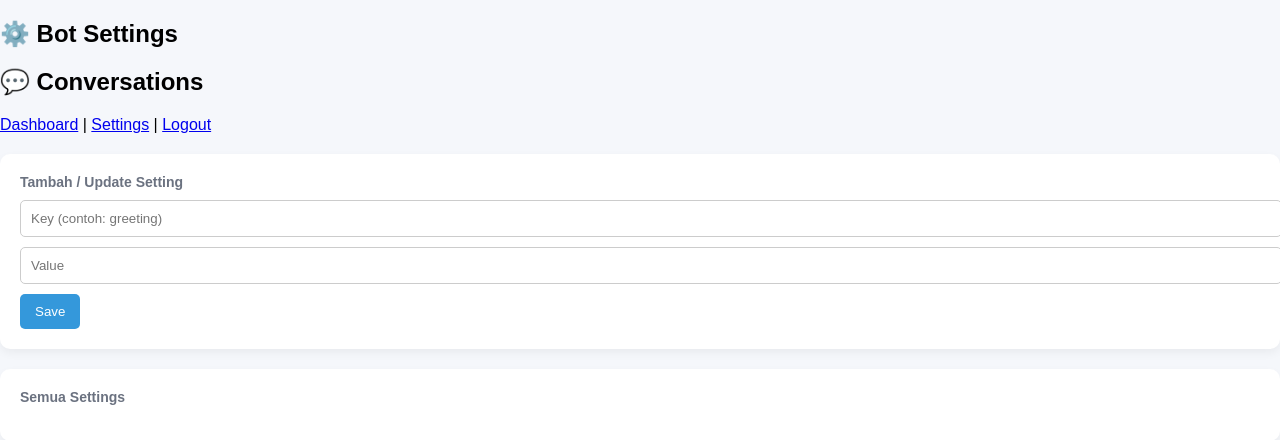
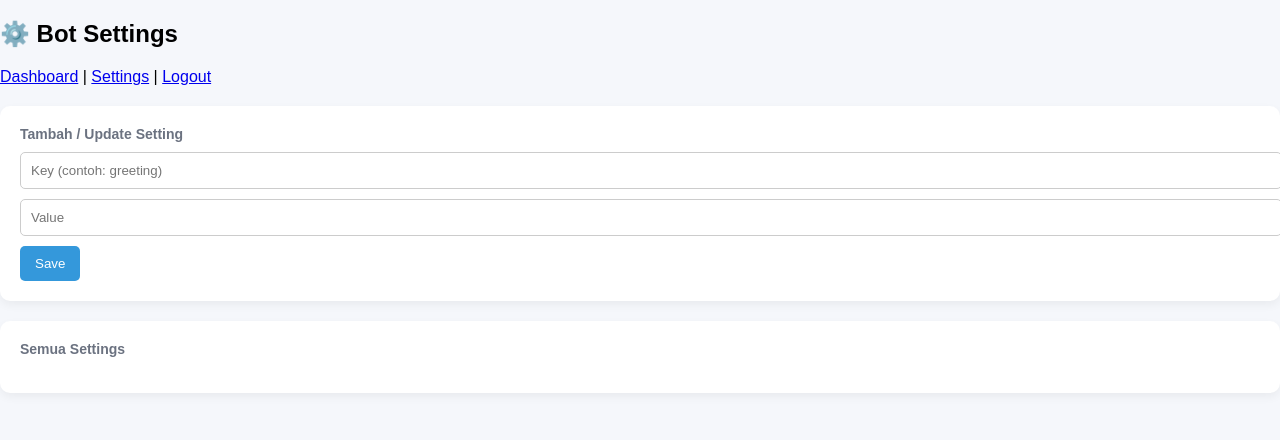
Before and after one commit to noobfish17768-sketch/ai-bimbel-bot, a FastAPI app: template templates/settings.html in a window 1280 px wide. Shown: the top 440 px of the page. Run offline with FastAPI, Linux system fonts and the light colour scheme; the template is opened without the code that fills it, so the values that code supplies are empty; parts of the project's set-up code (start-up, migrations or seed data) failed here and were passed over.

Commit message:
fix settings

```diff
--- a/templates/settings.html
+++ b/templates/settings.html
@@ -36,13 +36,13 @@
 
 <h2>⚙️ Bot Settings</h2>
 <div class="topbar">
-    <h2>💬 Conversations</h2>
 
     <div>
         <a href="/dashboard">Dashboard</a> |
         <a href="/settings">Settings</a> |
         <a href="/logout">Logout</a>
     </div>
+
 </div>
 <!-- ADD / UPDATE -->
 <div class="card">
```
